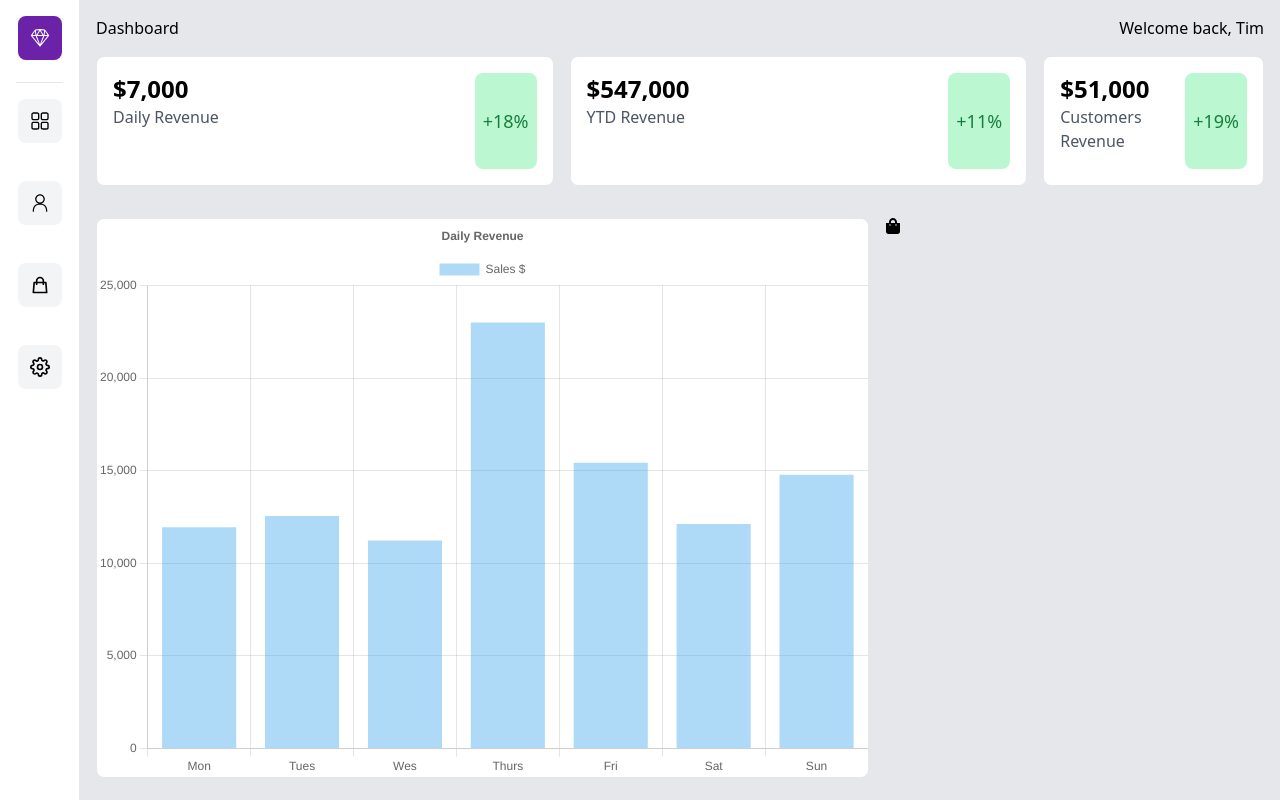
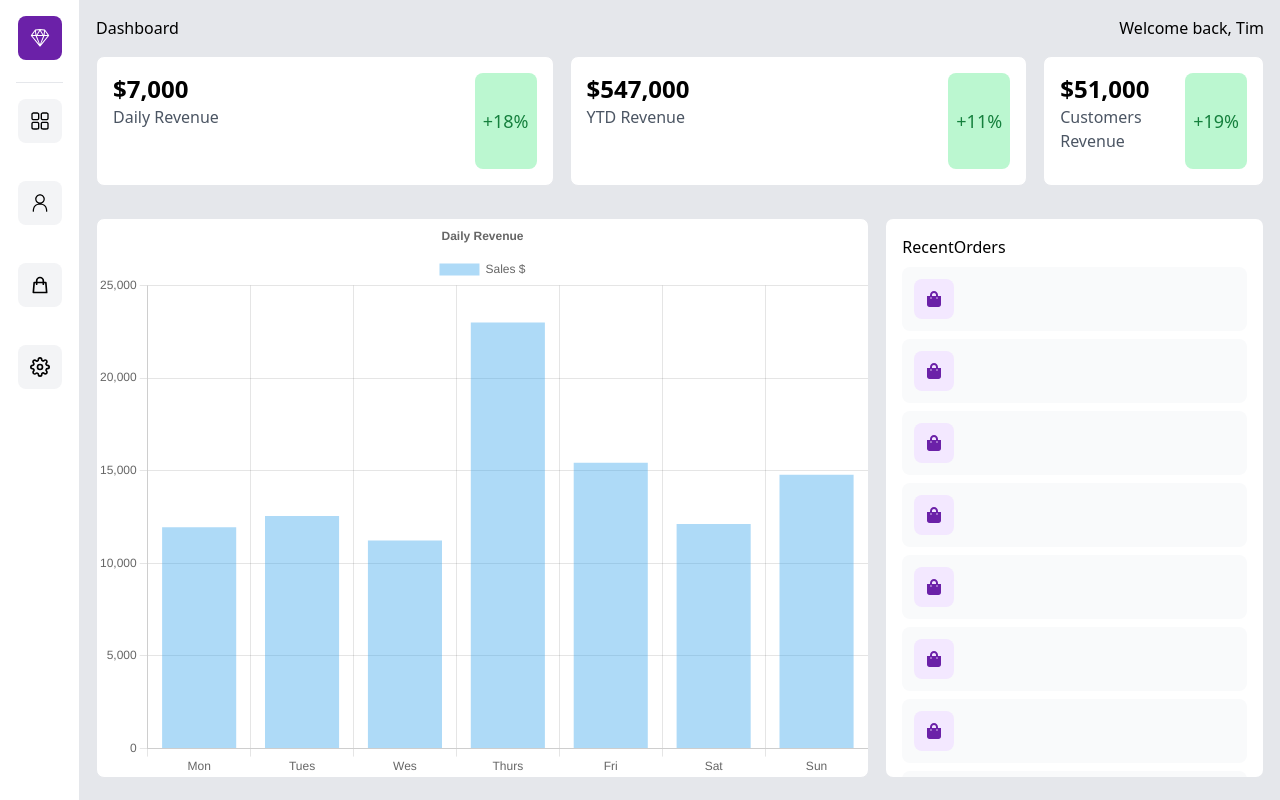
Before and after one commit to Aivazov/next-js-dashboard, a Next.js app: page / in a window 1280 px wide. Built offline with nearby package versions, Linux system fonts and the light colour scheme.

Commit message:
working on RecentOrders.tsx

```diff
--- a/components/RecentOrders.tsx
+++ b/components/RecentOrders.tsx
@@ -3,7 +3,22 @@ import { persons } from '../api/fakeAPI';
 import { FaShoppingBag } from 'react-icons/fa';
 
 export default function RecentOrders() {
-  return <div>
-    <FaShoppingBag />
-  </div>;
+  return (
+    <div className="w-full relative col-span-1 lg:h-[70vh] h-[50vh] m-auto p-4 border rounded-lg bg-white overflow-y-scroll">
+      <h1>RecentOrders</h1>
+      <ul>
+        {persons.map((order, id) => (
+          <li
+            key={id}
+            className="cursor-pointer bg-gray-50 hover:bg-gray-100 my-2 p-3 rounded-lg flex items-center"
+          >
+            <div className="bg-purple-100 p-3 rounded-lg">
+              <FaShoppingBag className="text-purple-800" />
+            </div>
+          </li>
+        ))}
+      </ul>
+      {/* <FaShoppingBag /> */}
+    </div>
+  );
 }
```
